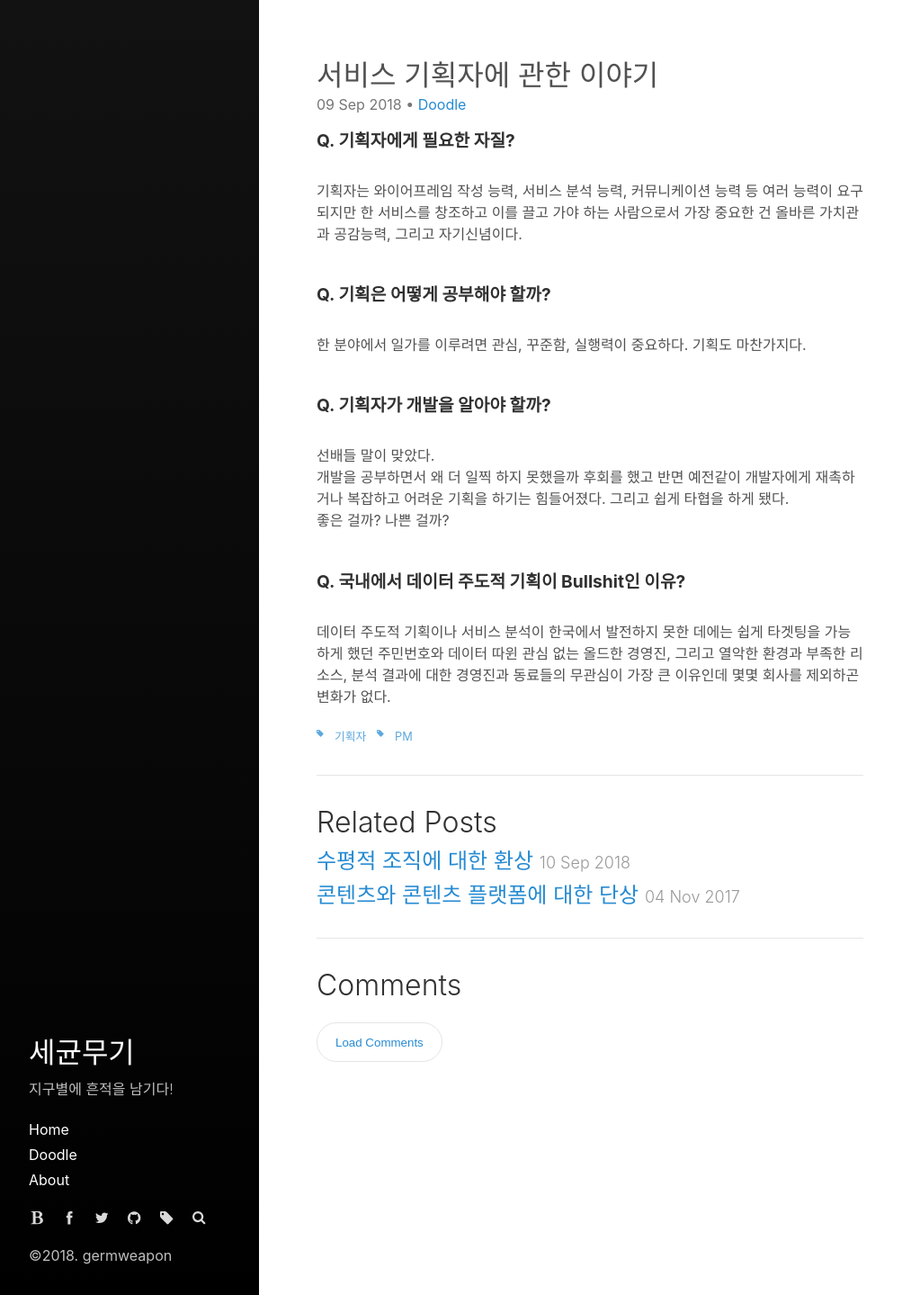
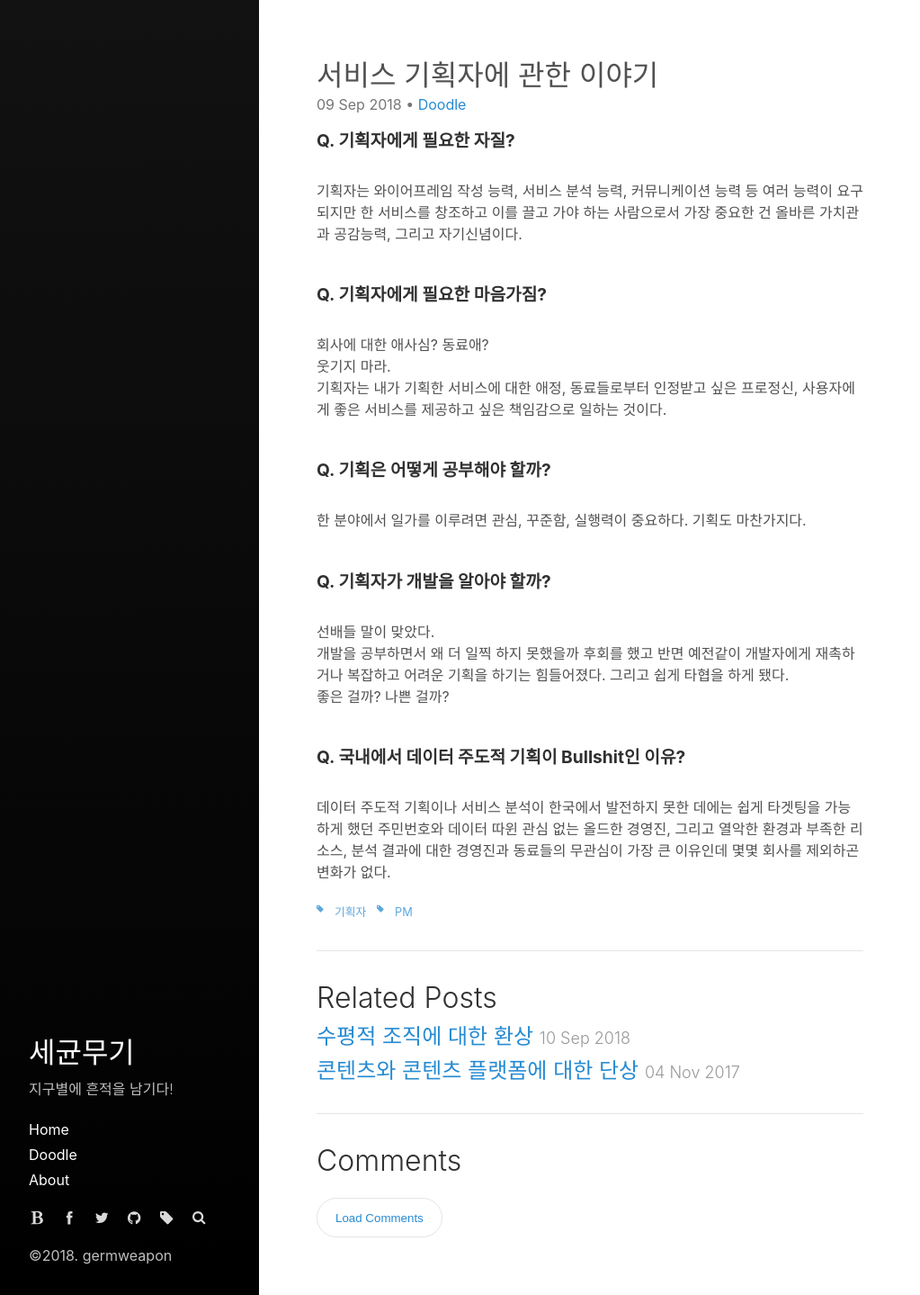
Before and after one commit to germweapon/germweapon.github.io, a Jekyll site: the page built from _posts/2018-09-09-기획자에게-필요한-자질은?.md, in a window 1280 px wide. Shown: the whole page at 90% size, without its empty margins (0-1023 px from the left). Built offline with Jekyll 4.4.1, drawn with Linux system fonts in a browser that asks for light colours.

Commit message:
added new sentence

```diff
--- a/_posts/2018-09-09-기획자에게-필요한-자질은?.md
+++ b/_posts/2018-09-09-기획자에게-필요한-자질은?.md
@@ -16,6 +16,13 @@ tags:
 기획자는 와이어프레임 작성 능력, 서비스 분석 능력, 커뮤니케이션 능력 등 여러 능력이 요구되지만 한 서비스를 창조하고 이를 끌고 가야 하는 사람으로서 가장 중요한 건 올바른 가치관과 공감능력, 그리고 자기신념이다.
 <br/>
 <br/>
+#### **Q. 기획자에게 필요한 마음가짐?**
+<br/>
+회사에 대한 애사심? 동료애?<br/>
+웃기지 마라.<br/>
+기획자는 내가 기획한 서비스에 대한 애정, 동료들로부터 인정받고 싶은 프로정신, 사용자에게 좋은 서비스를 제공하고 싶은 책임감으로 일하는 것이다.
+<br/>
+<br/>
 #### **Q. 기획은 어떻게 공부해야 할까?**
 <br/>
 한 분야에서 일가를 이루려면 관심, 꾸준함, 실행력이 중요하다. 기획도 마찬가지다.
```
